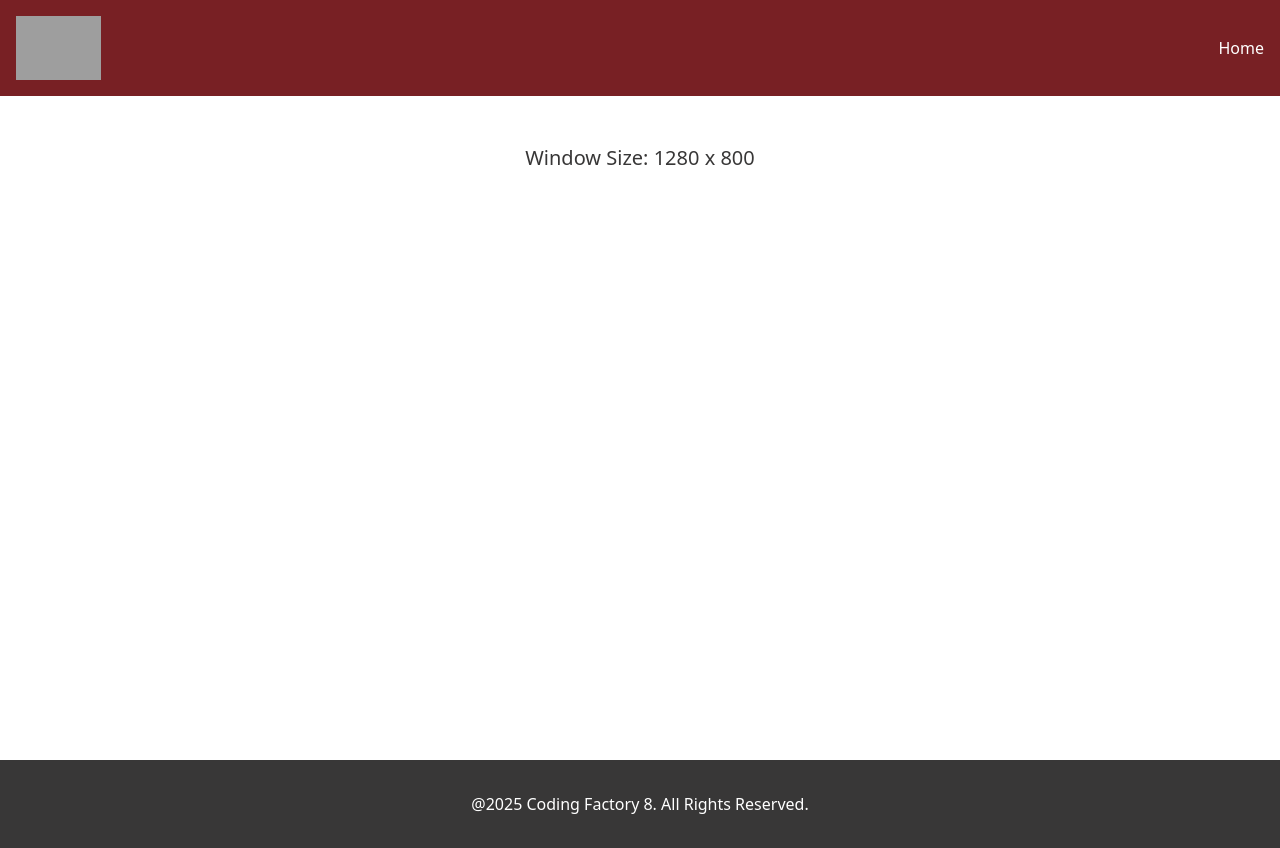
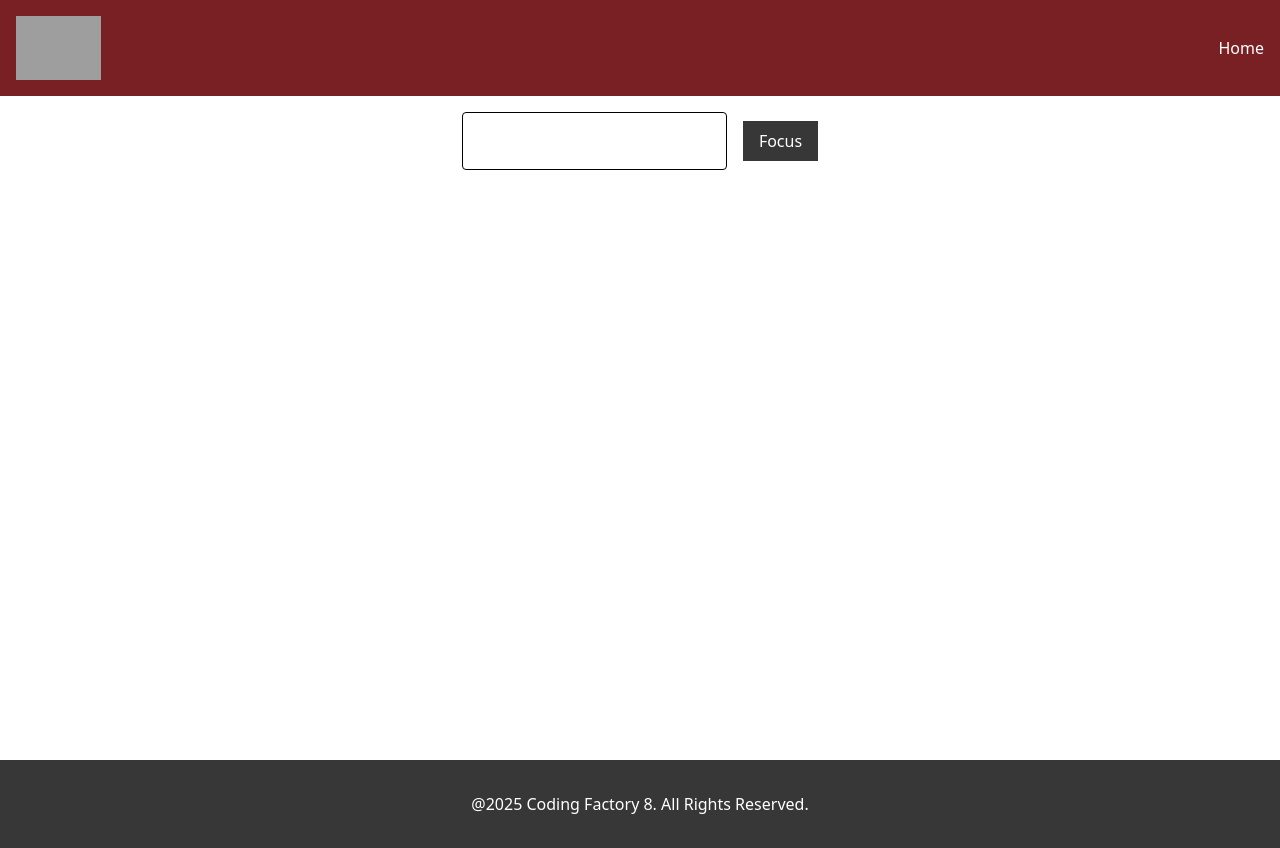
Before and after one commit to LykosT/cf8-react-intro, a React (Vite) app: page / in a window 1280 px wide. Built offline with nearby package versions, Linux system fonts and the light colour scheme; grey boxes are pictures that could not be loaded.

Commit message:
feat: add FocusInput.tsx component using ref

```diff
--- a/src/App.tsx
+++ b/src/App.tsx
@@ -18,7 +18,8 @@
 // import Button from "./components/Button.tsx";
 //import {useEffect} from "react";
 //import Timer from "./components/Timer.tsx";
-import WindowSize from "./components/WindowSize.tsx";
+//import WindowSize from "./components/WindowSize.tsx";
+import FocusInput from "./components/FocusInput.tsx";
 
 
 function App() {
@@ -88,7 +89,8 @@
               {/*<CounterWithCustomHook/>*/}
               {/*<NameChangerWithEffect/>*/}
               {/*<Timer/>*/}
-              <WindowSize/>
+              {/*<WindowSize/>*/}
+              <FocusInput/>
 
           </Layout>
       </>
--- /dev/null
+++ b/src/components/FocusInput.tsx
@@ -0,0 +1,27 @@
+import {useRef} from "react";
+
+const FocusInput = () => {
+    const inputRef = useRef<HTMLInputElement>(null)
+
+
+    const handleClick = () => {
+        inputRef.current?.focus()
+
+    }
+
+    return (
+        <>
+            <div className="text-center space-x-4 mt-4">
+                <input
+                    ref={inputRef}
+                    type="text" className="border px-4 py-4 rounded"/>
+                <button className="bg-cf-dark-gray text-white py-2 px-4"
+                onClick={handleClick}
+                >
+                    Focus
+                </button>
+            </div>
+        </>
+    )
+}
+export default FocusInput;
```
